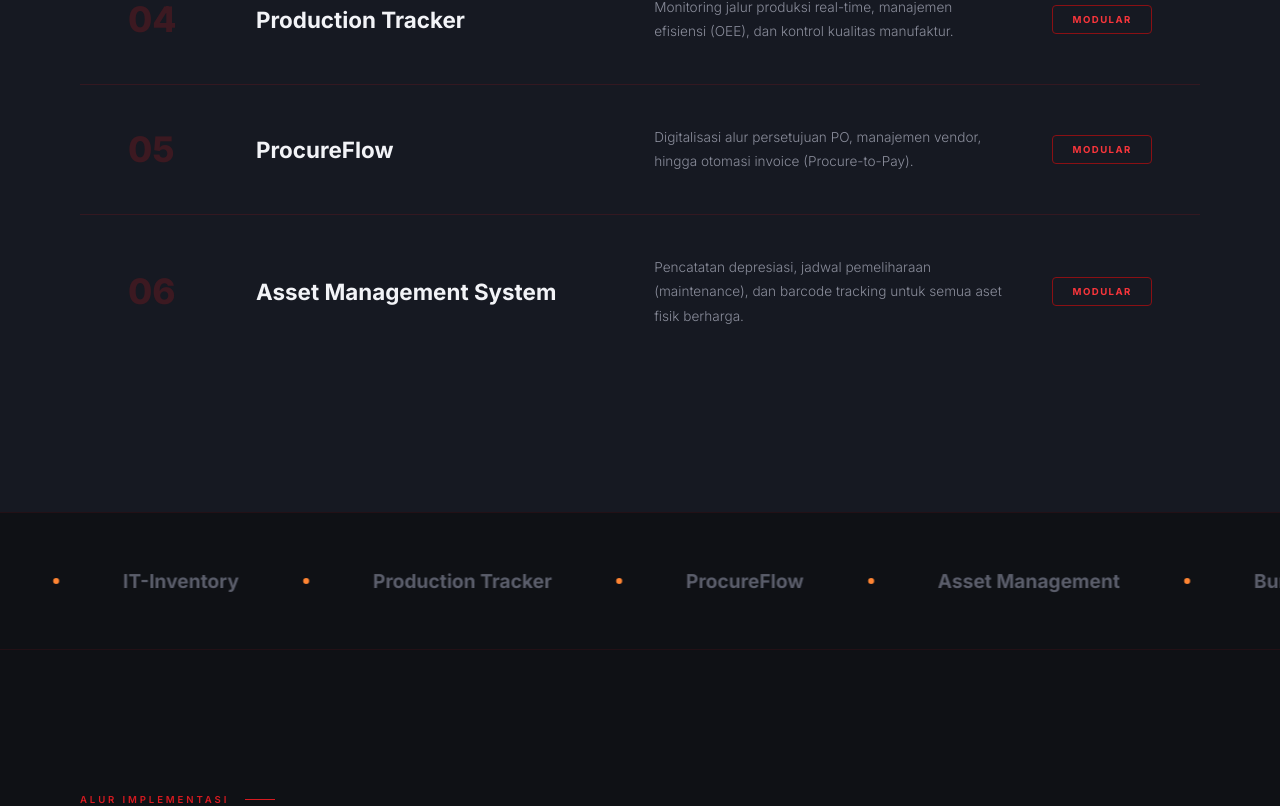
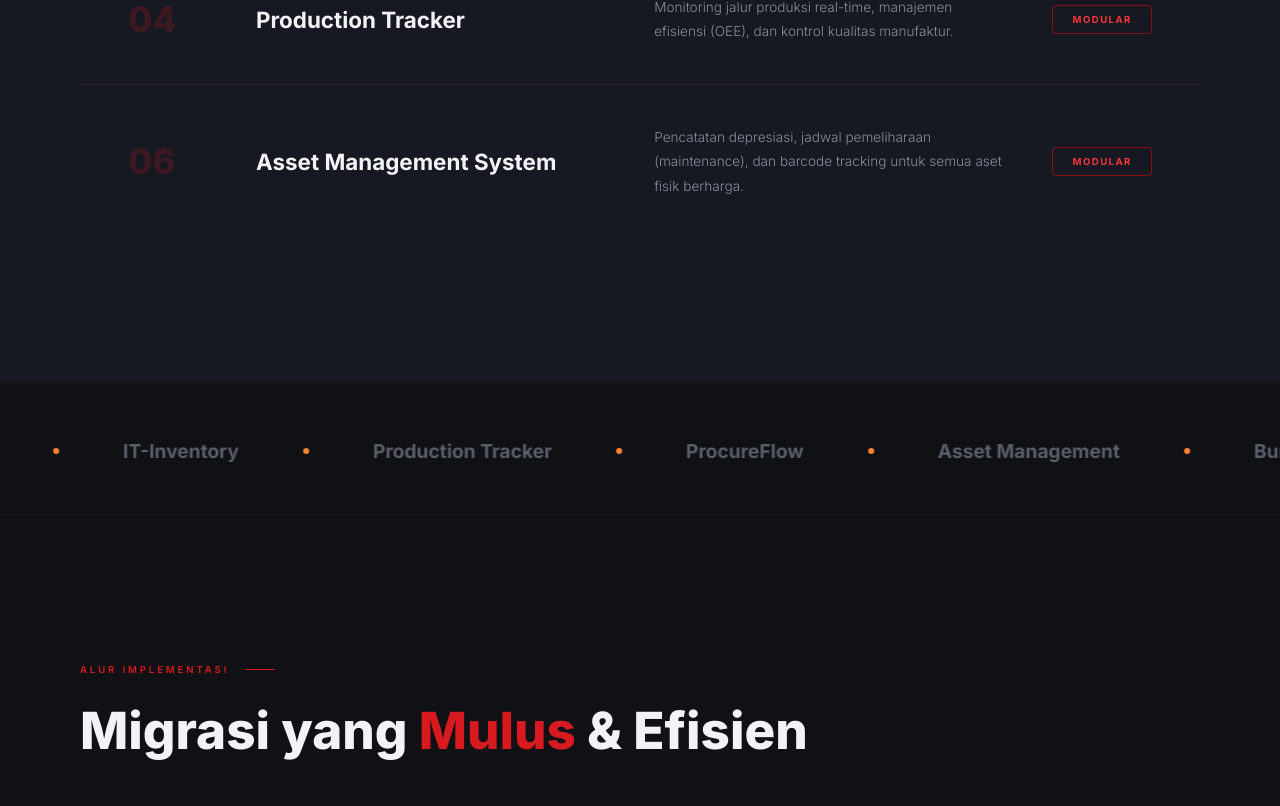
Before and after one commit to fusionhubid/webprofilefh, a React (Vite) app: page / in a window 1280 px wide. Shown: the part 2497-3303 px from the top of the page. Built offline with nearby package versions, Linux system fonts and the light colour scheme.

Commit message:
test coolify

```diff
--- a/src/App.jsx
+++ b/src/App.jsx
@@ -255,7 +255,6 @@ function Services() {
     ["02","HRIS","Manajemen data karyawan, payroll, absensi terintegrasi biometrik, KPI, hingga proses rekrutmen.","Modular"],
     ["03","IT-Inventory INSW","Pelacakan stok perangkat keras & lunak IT, manajemen lisensi, serta pemantauan life-cycle perangkat perusahaan.","Modular"],
     ["04","Production Tracker","Monitoring jalur produksi real-time, manajemen efisiensi (OEE), dan kontrol kualitas manufaktur.","Modular"],
-    ["05","ProcureFlow","Digitalisasi alur persetujuan PO, manajemen vendor, hingga otomasi invoice (Procure-to-Pay).","Modular"],
     ["06","Asset Management System","Pencatatan depresiasi, jadwal pemeliharaan (maintenance), dan barcode tracking untuk semua aset fisik berharga.","Modular"],
   ];
   return (
```
